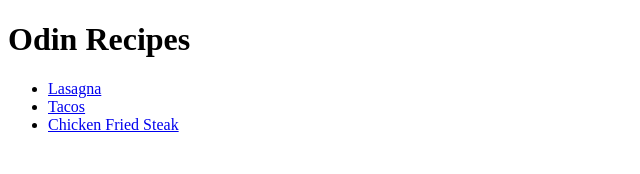
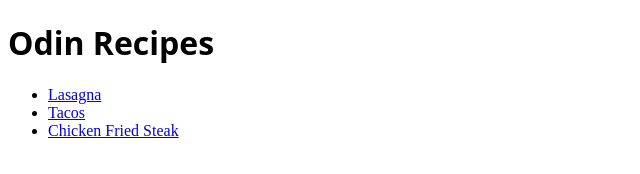
Before and after one commit to brandonlarue00/odin-recipes, a plain HTML site: page index.html in a window 1280 px wide. Shown: the whole page, without its empty margins (0-640 px from the left). Drawn offline with Linux system fonts and the light colour scheme.

Commit message:
initialized styles for recipes project

```diff
--- a/index.html
+++ b/index.html
@@ -3,6 +3,7 @@
 <head>
     <meta charset="UTF-8">
     <meta name="viewport" content="width=device-width, initial-scale=1.0">
+    <link rel="stylesheet" href="styles.css" />
     <title>Odin Recipes</title>
 </head>
 <body>
--- /dev/null
+++ b/styles.css
@@ -0,0 +1,4 @@
+h1 {
+    font-size:32px;
+    font-family:system-ui, -apple-system, BlinkMacSystemFont, 'Segoe UI', Roboto, Oxygen, Ubuntu, Cantarell, 'Open Sans', 'Helvetica Neue', sans-serif;
+}
```
